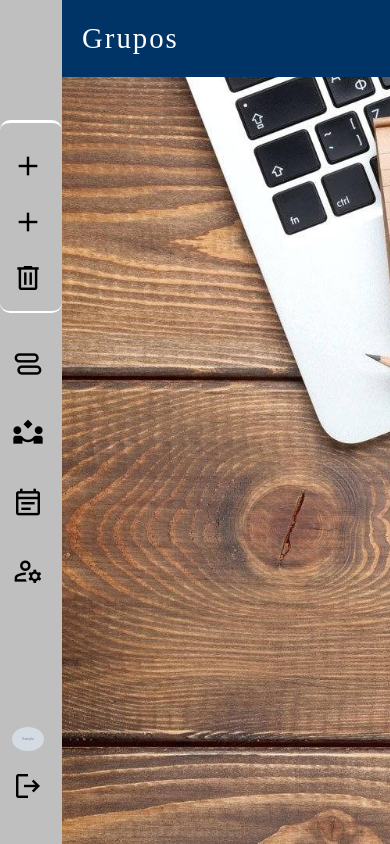
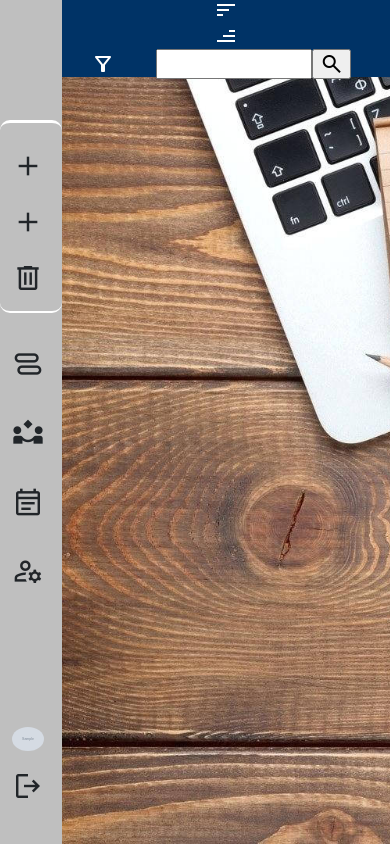
Before and after one commit to SergioGalarzaCarmona/Log_Inventory, a Django app: page /subusers_group/ in a window 390 px wide. Run offline with Django 5.2, Linux system fonts and the light colour scheme; a user stored in the database is signed in; data comes from the database, SQL or seed files in the repository; tables that the repository leaves empty hold one stand-in row (values such as "Sample post"); grey boxes marked "Sample" are stand-in pictures; data that the repository does not hold is empty.

Commit message:
Enhance filter bar layout and styles; update input elements for improved functionality and responsiveness

```diff
--- a/Users/static/CSS/subprofilesGroupStyles.css
+++ b/Users/static/CSS/subprofilesGroupStyles.css
@@ -37,42 +37,65 @@ aside:has(input[type="checkbox"]:checked) ~ main {
     height: calc(2rem + 44.78px);
     background-color: var(--fb-color);
     container-name: filter-bar;
-    position: sticky;
-    top: 0;
-    z-index: 1;
 }
 
 .filter-bar__filter-container {
     height: 100%;
     display: flex;
     flex-direction: row;
-    justify-content: space-between;
+    align-content: center;
+}
+
+.filter-bar__filter-container  > div, .filter-bar__filter-container > input  {
+    color: var(--bg-color);
+    display: grid;
+    place-content: center;
+}
+
+.filter-bar__filter-container > input {
+    background-color: transparent;
+    border: none;
+}
+
+.filter-bar__filter-container > input:hover {
+    color: #D2B48C;
+}
+
+.filter-bar__z-a {
+    transform: rotate(180deg);
+}
+
+.filter-bar__filter-container > .filter-bar__name {
+    display: flex;
+    flex-direction: row;
     align-items: center;
 }
 
-.filter-bar__filter-container > p {
-    max-width: clamp(100% - 42px, 100% - calc(28dvh - 5px), 100% - 210px);
-    height: 100%;
-    padding-left: 20px;
-    display: flex;
-    align-items: center;
-    color: var(--bg-color);
-    font-size: 1.8rem;
-    letter-spacing: 2px;
+.filter-bar__name > input {
+    height: auto;
+}
+
+.filter-bar__name > input[type="text"] {
+    width: 80%;
+    outline: none;
+}
+
+.filter-bar__name > input[type="submit"] {
+    width: 20%;
 }
 
 .filter-bar__filter-container > .filter-bar__logo-container {
     height: 100%;
-    padding-right: .75rem;
     display: flex;
     justify-content: end;
     align-items: center;
+    padding-right: .75rem;
 }
 
 .logo {
     height: clamp(15px, calc(10dvh - 5px), 75px);
     width: clamp(42px, calc(28dvh - 5px), 210px);
-    margin: 2.5px 0px;
+    margin: 2.5px 0;
 }
 
 .group-container {
--- a/Users/static/CSS/subusersStyles.css
+++ b/Users/static/CSS/subusersStyles.css
@@ -36,44 +36,66 @@ aside:has(input[type="checkbox"]:checked) ~ main {
     height: calc(2rem + 44.78px);
     background-color: var(--fb-color);
     container-name: filter-bar;
-    position: sticky;
-    top: 0;
-    z-index: 1;
 }
 
 .filter-bar__filter-container {
     height: 100%;
     display: flex;
     flex-direction: row;
-    justify-content: space-between;
+    align-content: center;
+}
+
+.filter-bar__filter-container  > div, .filter-bar__filter-container > input  {
+    color: var(--bg-color);
+    display: grid;
+    place-content: center;
+}
+
+.filter-bar__filter-container > input {
+    background-color: transparent;
+    border: none;
+}
+
+.filter-bar__filter-container > input:hover {
+    color: #D2B48C;
+}
+
+.filter-bar__z-a {
+    transform: rotate(180deg);
+}
+
+.filter-bar__filter-container > .filter-bar__name {
+    display: flex;
+    flex-direction: row;
     align-items: center;
 }
 
-.filter-bar__filter-container > p {
-    max-width: clamp(100% - 42px, 100% - calc(28dvh - 5px), 100% - 210px);
-    height: 100%;
-    padding-left: 20px;
-    display: flex;
-    align-items: center;
-    color: var(--bg-color);
-    font-size: 1.8rem;
-    letter-spacing: 2px;
+.filter-bar__name > input {
+    height: auto;
+}
+
+.filter-bar__name > input[type="text"] {
+    width: 80%;
+    outline: none;
+}
+
+.filter-bar__name > input[type="submit"] {
+    width: 20%;
 }
 
 .filter-bar__filter-container > .filter-bar__logo-container {
     height: 100%;
-    padding-right: .75rem;
     display: flex;
     justify-content: end;
     align-items: center;
+    padding-right: .75rem;
 }
 
 .logo {
     height: clamp(15px, calc(10dvh - 5px), 75px);
     width: clamp(42px, calc(28dvh - 5px), 210px);
-    margin: 2.5px 0px;
+    margin: 2.5px 0;
 }
-
 
 .close-formSubuser, .close-formGroup {
     position: absolute;
--- a/Users/templates/Users/subprofiles_group.html
+++ b/Users/templates/Users/subprofiles_group.html
@@ -4,6 +4,7 @@
 <head>
     <meta charset="UTF-8">
     <meta name="viewport" content="width=device-width, initial-scale=1.0">
+     <link href="https://cdn.jsdelivr.net/npm/bootstrap@5.3.3/dist/css/bootstrap.min.css" rel="stylesheet" integrity="sha384-QWTKZyjpPEjISv5WaRU9OFeRpok6YctnYmDr5pNlyT2bRjXh0JMhjY6hW+ALEwIH" crossorigin="anonymous">
     <link href="https://fonts.googleapis.com/css2?family=Material+Symbols+Outlined" rel="stylesheet" />
     <link rel="stylesheet" href="{%static '/CSS/sideBarStyles.css'%}">
     <link rel="stylesheet" href="{%static '/CSS/subprofilesGroupStyles.css'%}">
@@ -17,10 +18,16 @@
 <body>
     {% include 'Users/sideBar.html' with path='manage_subusergroups' profile=profile type=type permissions=permissions%}
     <main>
-        <div class="filter-bar">
-            <div class="filter-bar__filter-container">
-                <p>Grupos</p>
-                <div class="filter-bar__logo-container">
+        <div class="filter-bar container">
+            <div class="filter-bar__filter-container row">
+                <input type="submit" value="sort" class="filter-bar__a-z material-symbols-outlined col-md-1 col-0">
+                <input type="submit" value="sort" class="filter-bar__z-a material-symbols-outlined col-md-1 col-0">
+                <input onclick="window.location.href='/manage_users';" type="submit" value="filter_alt" class="filter-bar__type material-symbols-outlined col-md-1 col-3">
+                <div class="filter-bar__name col-md-4 col-8">
+                    <input type="text">
+                    <input value="search" type="submit" class="material-symbols-outlined">
+                </div>
+                <div class="filter-bar__logo-container col-md-5 col-0">
                     <img src="{%static '/IMAGES/logo_transparente_blanco.webp'%}" alt="logo" class="logo">
                 </div>
             </div>
--- a/Users/templates/Users/subusers.html
+++ b/Users/templates/Users/subusers.html
@@ -4,6 +4,7 @@
 <head>
     <meta charset="UTF-8">
     <meta name="viewport" content="width=device-width, initial-scale=1.0">
+     <link href="https://cdn.jsdelivr.net/npm/bootstrap@5.3.3/dist/css/bootstrap.min.css" rel="stylesheet" integrity="sha384-QWTKZyjpPEjISv5WaRU9OFeRpok6YctnYmDr5pNlyT2bRjXh0JMhjY6hW+ALEwIH" crossorigin="anonymous">
     <link href="https://fonts.googleapis.com/css2?family=Material+Symbols+Outlined" rel="stylesheet" />
     <link rel="stylesheet" href="{%static '/CSS/sideBarStyles.css'%}">
     <link rel="stylesheet" href="{% static '/CSS/subUsersStyles.css' %}">
@@ -20,7 +21,7 @@
             <div class="filter-bar__filter-container row">
                 <input type="submit" value="sort" class="filter-bar__a-z material-symbols-outlined col-md-1 col-0">
                 <input type="submit" value="sort" class="filter-bar__z-a material-symbols-outlined col-md-1 col-0">
-                <input type="submit" value="filter_alt" class="filter-bar__type material-symbols-outlined col-md-1 col-3">
+                <input onclick="window.location.href='/subusers_group';" type="submit" value="filter_alt" class="filter-bar__type material-symbols-outlined col-md-1 col-3">
                 <div class="filter-bar__name col-md-4 col-8">
                     <input type="text">
                     <input value="search" type="submit" class="material-symbols-outlined">
```
